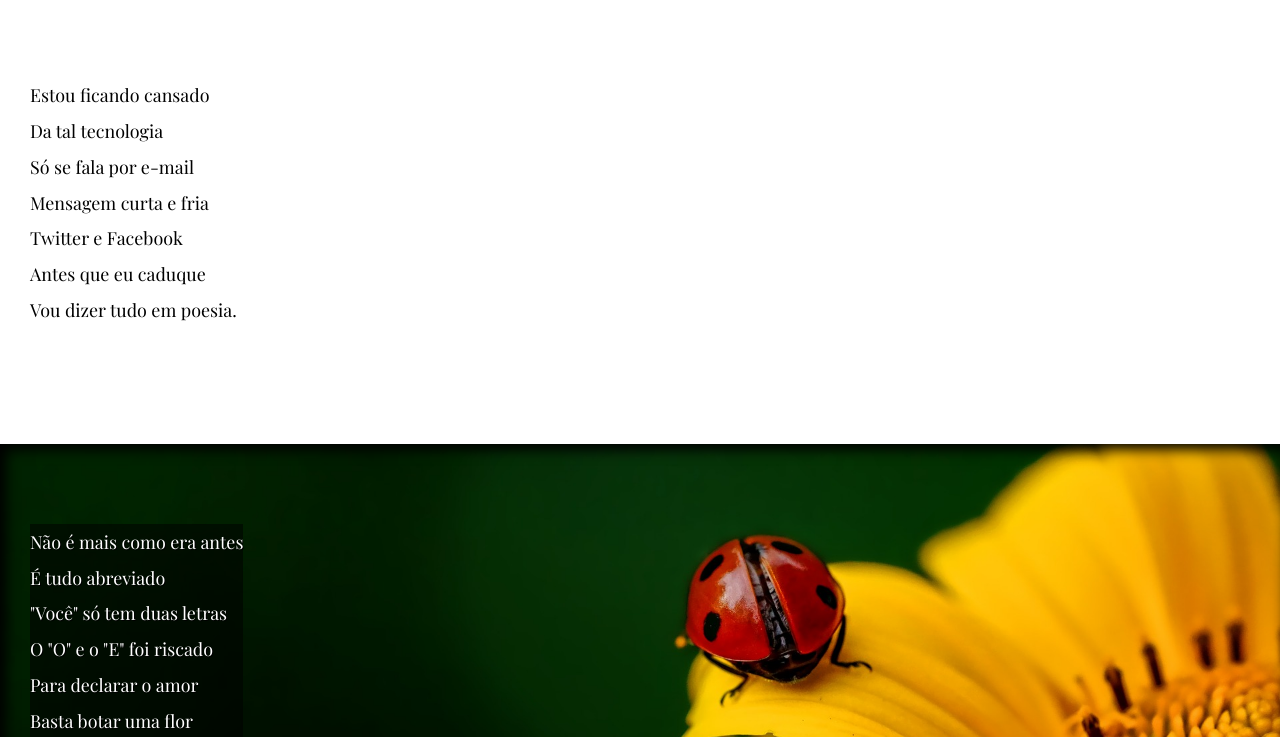
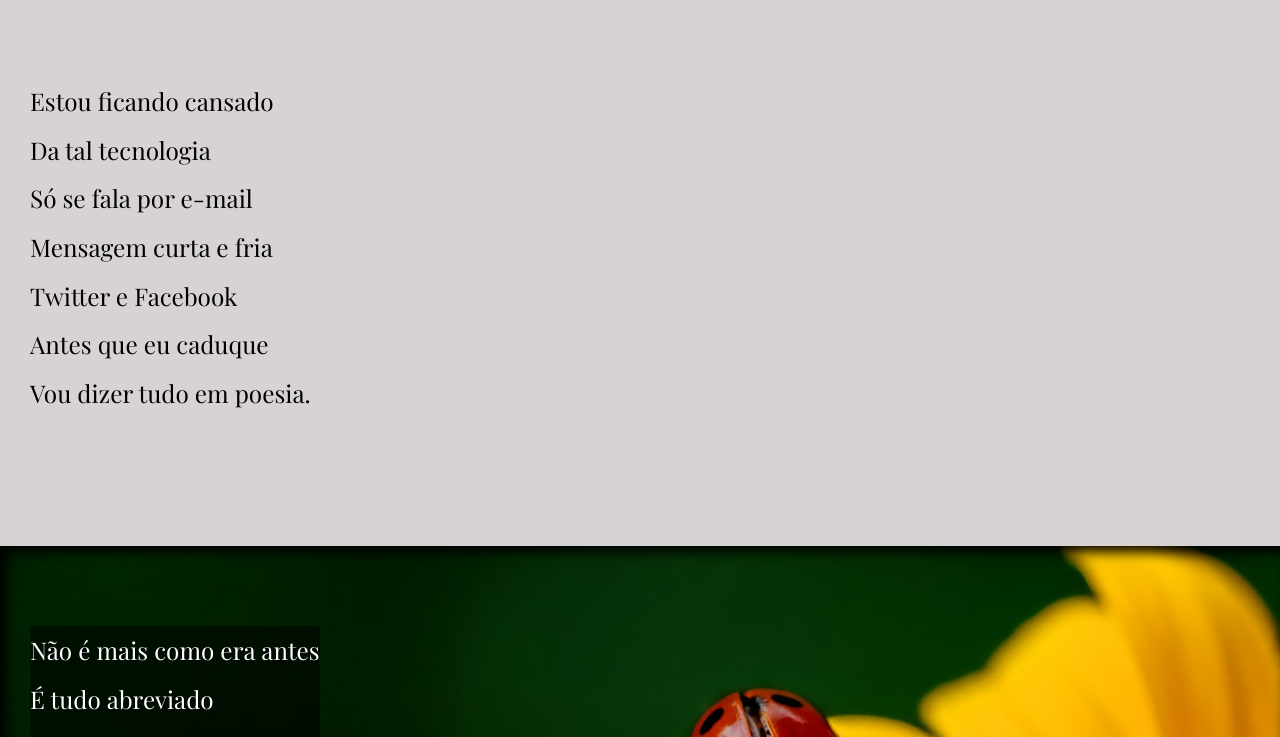
Before and after one commit to emersonjr1/html-css, a plain HTML site: page exercicios/desafios/desafio12/index.html in a window 1280 px wide. Shown: the part 215-952 px from the top of the page. Drawn offline with nearby package versions, Linux system fonts and the light colour scheme; a web font is replaced by a local one.

Commit message:
colocando o paralax

```diff
--- a/exercicios/desafios/desafio12/estilo/style.css
+++ b/exercicios/desafios/desafio12/estilo/style.css
@@ -66,7 +66,7 @@ section {
     line-height:2em;
     padding-left: 30px;
     font-family: var(--fonte2);
-    font-size: 1.4vw;
+    font-size: 1.9vw;
 
 }
 
@@ -76,7 +76,7 @@ section > p {
 }
 
 section.normal {
-    background-color: white;
+    background-color: rgb(215, 211, 211);
     color:black;
 
 }
@@ -86,6 +86,7 @@ section.imagem {
     color: rgb(255, 255, 255);
     box-shadow: inset 6px 6px 13px 0px black;
     background-size: cover;
+    background-attachment: fixed;
 
 }
 
```
